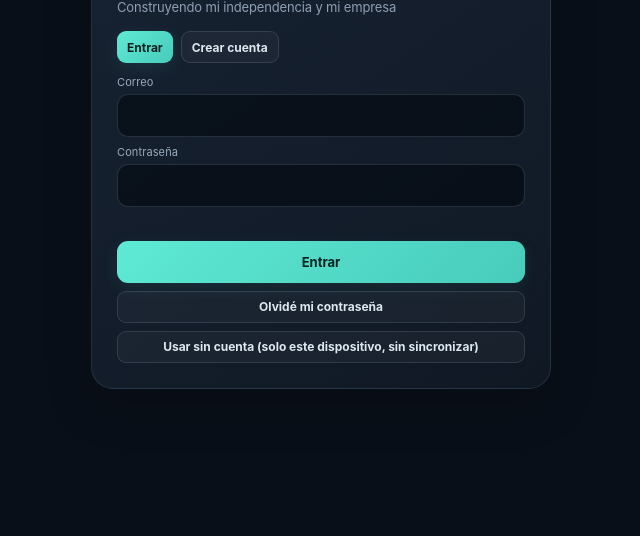
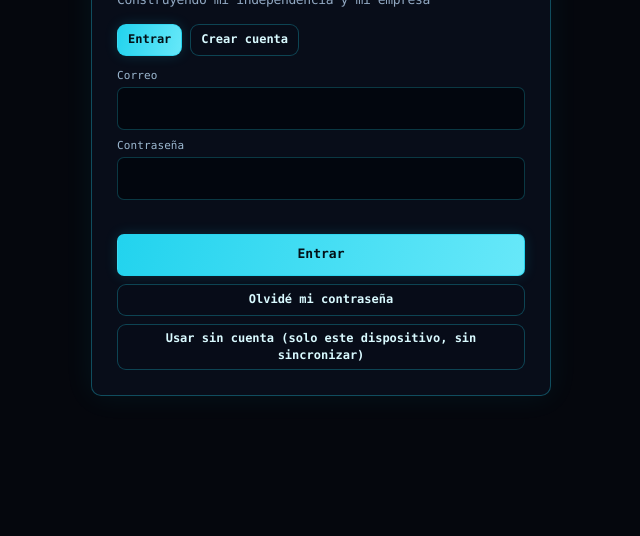
Before and after one commit to BrayanDevs2025/Nexora, a website: page public/index.html in a window 1280 px wide. Shown: the part 264-800 px from the top of the page, without its empty margins (319-959 px from the left). Drawn offline with Linux system fonts and the light colour scheme.

Commit message:
Update styles.css

```diff
--- a/public/css/styles.css
+++ b/public/css/styles.css
@@ -154,3 +154,15 @@ input::placeholder,textarea::placeholder{color:#617185}select option{background:
 .tag.st-miss{background:rgba(251,146,60,.14);border-color:rgba(251,146,60,.3);color:#fdba74}
 .tag.st-resched{background:rgba(250,204,21,.13);border-color:rgba(250,204,21,.3);color:#fde047}
 @media(max-width:560px){.dia-row{align-items:center}.pf-row{gap:12px}}
+
+
+/* ===== Nexora · Neon cyber theme override ===== */
+:root{--bg:#05070d;--s:rgba(8,13,25,.92);--b:rgba(34,211,238,.22);--t:#e8faff;--m:#91a8c2;--a:#22d3ee;--o:#fbbf24;--r:#fb4f86;--g:#2de2a6;--y:#e879f9;--surface-1:#0a1020;--surface-2:#10172b;--line:rgba(34,211,238,.2);--shadow:0 0 22px rgba(34,211,238,.08)}
+html{background:#05070d}body{background-image:linear-gradient(rgba(34,211,238,.025) 1px,transparent 1px),linear-gradient(90deg,rgba(34,211,238,.025) 1px,transparent 1px),radial-gradient(900px 520px at 75% -12%,rgba(34,211,238,.10),transparent 65%),radial-gradient(700px 500px at 10% 80%,rgba(232,121,249,.065),transparent 70%);background-size:28px 28px,28px 28px,auto,auto;background-color:var(--bg);color:var(--t);font-family:"JetBrains Mono",ui-monospace,SFMono-Regular,Consolas,monospace;letter-spacing:-.025em}
+nav{background:rgba(5,7,13,.96);border-right:1px solid rgba(34,211,238,.24);box-shadow:8px 0 30px rgba(34,211,238,.035)}nav .lg{color:#eafcff}nav .lg:before{background:linear-gradient(135deg,#22d3ee,#e879f9);box-shadow:0 0 16px rgba(34,211,238,.35)}nav button{border:1px solid transparent;border-radius:8px;color:#9bb2ca}nav button:hover{background:rgba(34,211,238,.07);color:#dffaff}nav button.on{background:linear-gradient(100deg,rgba(34,211,238,.15),rgba(232,121,249,.07));border-color:rgba(34,211,238,.36);color:#67e8f9;box-shadow:inset 0 0 16px rgba(34,211,238,.045),0 0 12px rgba(34,211,238,.07)}nav button.on:before{background:#22d3ee;box-shadow:0 0 10px #22d3ee}
+h1{color:#f2fdff;letter-spacing:-.055em;text-shadow:0 0 18px rgba(34,211,238,.12)}h2{color:#e5fbff}h3{color:#9cb8d0}.sub{color:#91a8c2}
+.card{background:linear-gradient(145deg,rgba(9,16,30,.96),rgba(7,11,22,.96));border:1px solid rgba(34,211,238,.21);border-radius:9px;box-shadow:inset 0 0 20px rgba(34,211,238,.025),0 0 15px rgba(34,211,238,.035);backdrop-filter:blur(12px)}.card .card{background:rgba(13,19,36,.8);border-color:rgba(232,121,249,.2);box-shadow:none}.row{border-bottom-color:rgba(34,211,238,.12)}.big{font-variant-numeric:tabular-nums;text-shadow:0 0 15px rgba(34,211,238,.12)}.bar{background:rgba(255,255,255,.08);border:1px solid rgba(34,211,238,.12);border-radius:3px}.bar i{background:linear-gradient(90deg,#22d3ee,#e879f9);box-shadow:0 0 10px rgba(34,211,238,.45)}
+.btn{background:linear-gradient(105deg,#22d3ee,#67e8f9);color:#031017;border:1px solid rgba(34,211,238,.6);border-radius:7px;box-shadow:0 0 13px rgba(34,211,238,.16);font-family:inherit}.btn:hover{box-shadow:0 0 20px rgba(34,211,238,.26)}.btn.g{background:rgba(8,13,25,.86);border:1px solid rgba(34,211,238,.28);color:#d9faff;box-shadow:none}.btn.g:hover{border-color:rgba(232,121,249,.6);background:rgba(232,121,249,.07)}
+input,select,textarea{background:rgba(3,6,14,.9);border:1px solid rgba(34,211,238,.24);border-radius:7px;color:#e8faff;font-family:inherit}input:focus,select:focus,textarea:focus{outline:1px solid #22d3ee;box-shadow:0 0 12px rgba(34,211,238,.13)}label{color:#9cb8d0}#mb,#ov .box{background:#080d19;border:1px solid rgba(34,211,238,.32);border-radius:10px;box-shadow:0 0 30px rgba(34,211,238,.07)}#md{background:rgba(0,2,8,.84)}#toast{background:#22d3ee;color:#031017;border-radius:7px;box-shadow:0 0 18px rgba(34,211,238,.25)}.chip{background:rgba(5,9,18,.97);border-color:rgba(34,211,238,.3);color:#dffaff;border-radius:7px}.cal div{border-radius:5px;border:1px solid rgba(34,211,238,.08)}.cal .sel{outline-color:#22d3ee;box-shadow:0 0 12px rgba(34,211,238,.18)}.dot{background:#22d3ee;box-shadow:0 0 7px rgba(34,211,238,.7)}#mn a{color:#67e8f9;text-decoration-color:rgba(232,121,249,.6)}
+.fin-hero{border-radius:10px;background:radial-gradient(500px 240px at 12% 0%,rgba(34,211,238,.12),transparent 70%),linear-gradient(120deg,#0b1427,#080d19 58%,#171025);border-color:rgba(34,211,238,.28);box-shadow:0 0 24px rgba(34,211,238,.07)}.fin-eyebrow{color:#22d3ee}.fin-panel{border-radius:9px;background:linear-gradient(145deg,rgba(9,16,30,.97),rgba(7,11,22,.97));border-color:rgba(34,211,238,.2)}.fin-kpi{border-radius:8px;border-color:rgba(34,211,238,.17);background:linear-gradient(145deg,rgba(34,211,238,.045),rgba(232,121,249,.025))}.fin-page .btn.g:hover{border-color:rgba(232,121,249,.5);background:rgba(232,121,249,.06)}
+@media(prefers-reduced-motion:no-preference){.btn,.card,nav button{transition:box-shadow .18s,border-color .18s,background .18s,color .18s}}
```
